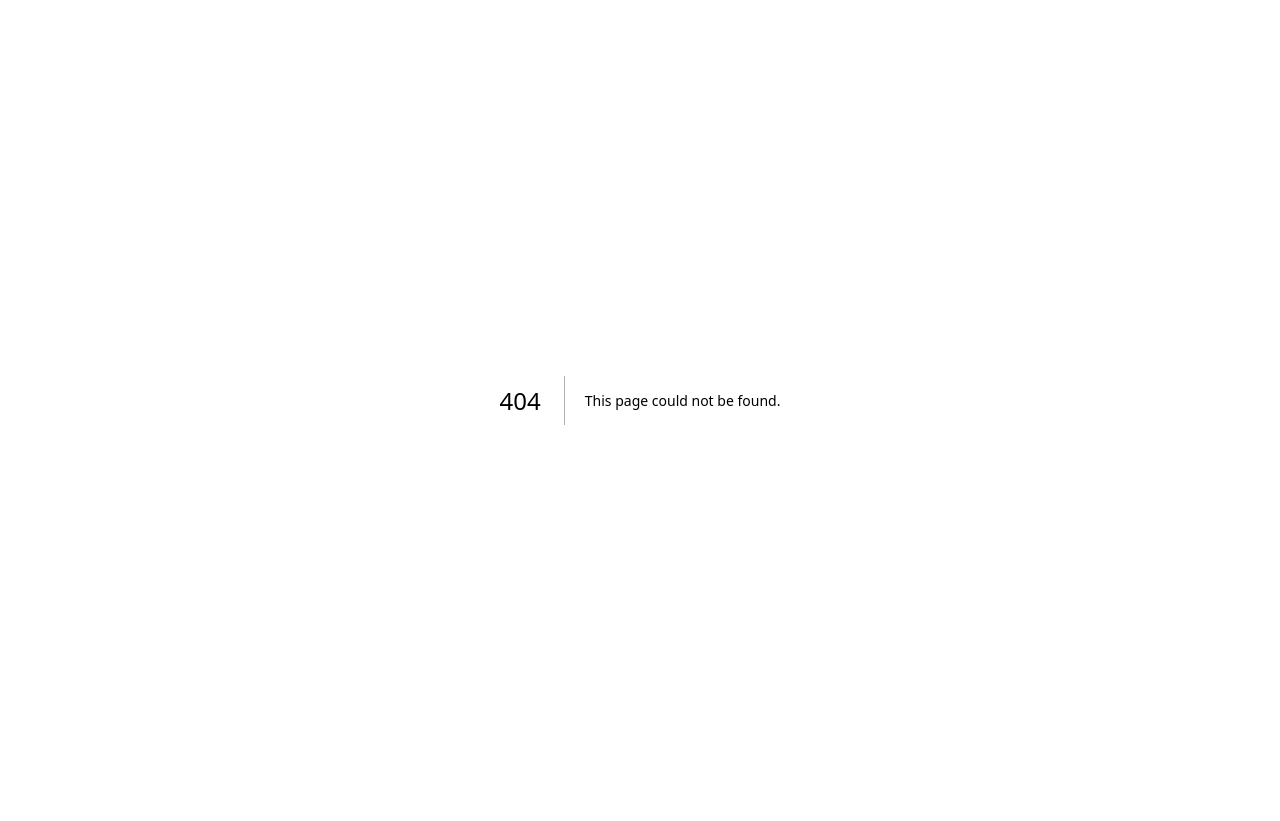
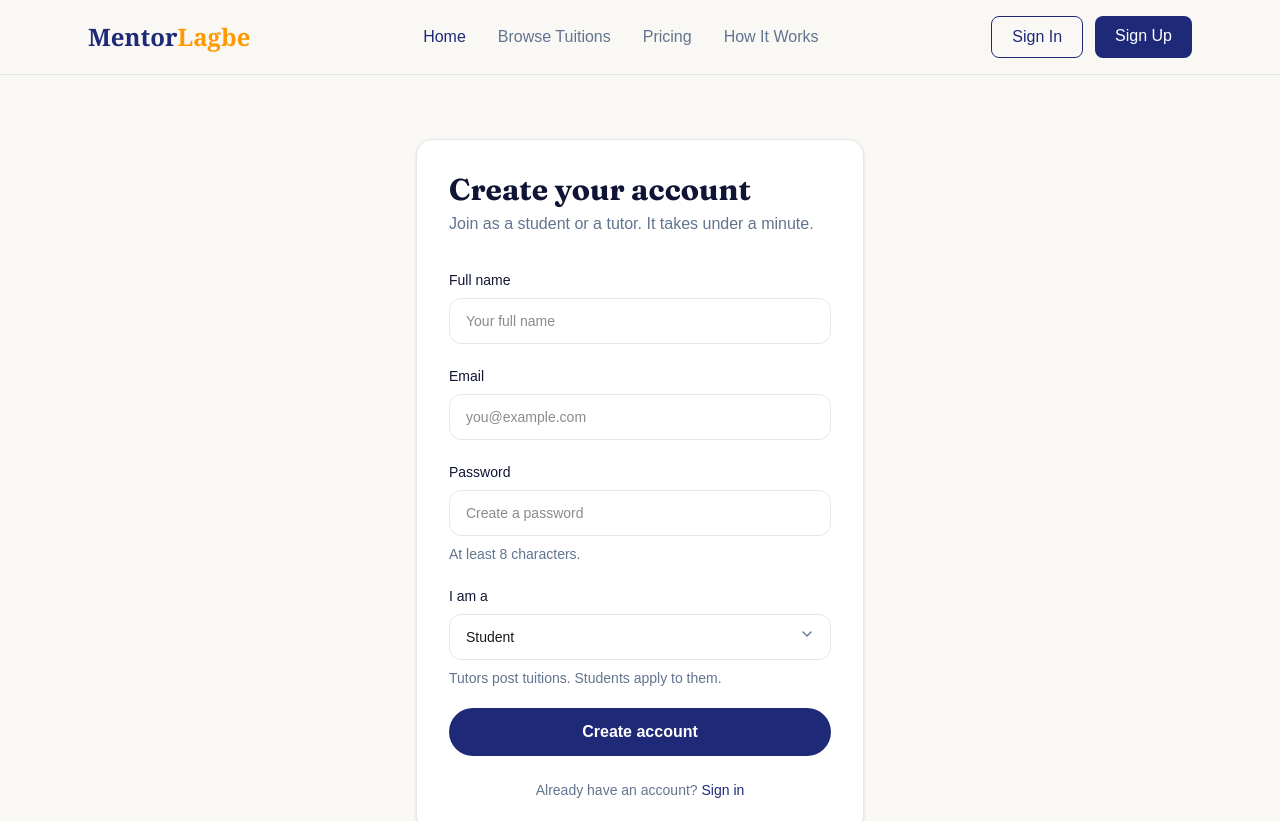
Before and after one commit to mdredoanhasan/A-9-MentorLagbe-client, a Next.js app: page /sign-up in a window 1280 px wide. Before the commit this address had no page. Shown: the top 821 px of the page. Before the commit the page ends 800 px from the top, so only its background shows below. Built offline with nearby package versions, Linux system fonts and the light colour scheme.

Commit message:
sign in page added

```diff
--- /dev/null
+++ b/src/app/(auth)/sign-in/page.tsx
@@ -0,0 +1,74 @@
+"use client";
+
+import Link from "next/link";
+import { FormEvent, useState } from "react";
+
+export default function SignInPage() {
+  const [email, setEmail] = useState("");
+  const [password, setPassword] = useState("");
+
+  function handleSubmit(e: FormEvent) {
+    e.preventDefault();
+    // TODO: call your auth API here
+    console.log({ email, password });
+  }
+
+  return (
+    <main className="flex min-h-screen items-center justify-center bg-[#faf8f4] px-4 py-16">
+      <div className="w-full max-w-md rounded-2xl border border-gray-200 bg-white p-8 shadow-sm">
+        <h1 className="font-[family-name:var(--font-fraunces)] text-3xl font-bold text-[#101535]">
+          Welcome back
+        </h1>
+        <p className="mt-1 text-slate-500">
+          Sign in to manage your tuitions and applications.
+        </p>
+
+        <form onSubmit={handleSubmit} className="mt-8 space-y-5">
+          <div>
+            <label htmlFor="email" className="text-sm font-medium text-[#101535]">
+              Email
+            </label>
+            <input
+              id="email"
+              type="email"
+              required
+              value={email}
+              onChange={(e) => setEmail(e.target.value)}
+              placeholder="you@example.com"
+              className="mt-1.5 w-full rounded-xl border border-gray-200 px-4 py-3 text-sm outline-none focus:border-[#1e2a78]"
+            />
+          </div>
+
+          <div>
+            <label htmlFor="password" className="text-sm font-medium text-[#101535]">
+              Password
+            </label>
+            <input
+              id="password"
+              type="password"
+              required
+              value={password}
+              onChange={(e) => setPassword(e.target.value)}
+              placeholder="Your password"
+              className="mt-1.5 w-full rounded-xl border border-gray-200 px-4 py-3 text-sm outline-none focus:border-[#1e2a78]"
+            />
+          </div>
+
+          <button
+            type="submit"
+            className="w-full rounded-full bg-[#1e2a78] py-3 font-semibold text-white hover:bg-[#161f5c]"
+          >
+            Sign in
+          </button>
+        </form>
+
+        <p className="mt-6 text-center text-sm text-slate-500">
+          New to MentorLagbe?{" "}
+          <Link href="/sign-up" className="font-medium text-[#1e2a78] hover:underline">
+            Create an account
+          </Link>
+        </p>
+      </div>
+    </main>
+  );
+}
--- /dev/null
+++ b/src/app/(auth)/sign-up/page.tsx
@@ -0,0 +1,119 @@
+"use client";
+
+import Link from "next/link";
+import { ChevronDown } from "lucide-react";
+import { FormEvent, useState } from "react";
+
+const inputStyle =
+  "mt-1.5 w-full rounded-xl border border-gray-200 px-4 py-3 text-sm outline-none focus:border-[#1e2a78] focus:ring-2 focus:ring-[#1e2a78]";
+const labelStyle = "text-sm font-medium text-[#101535]";
+const hintStyle = "mt-2 text-sm text-slate-500";
+
+export default function SignUpPage() {
+  const [form, setForm] = useState({
+    name: "",
+    email: "",
+    password: "",
+    role: "student",
+  });
+
+  function update(field: string, value: string) {
+    setForm((prev) => ({ ...prev, [field]: value }));
+  }
+
+  function handleSubmit(e: FormEvent) {
+    e.preventDefault();
+    // TODO: call your register API here
+    console.log(form);
+  }
+
+  return (
+    <main className="flex min-h-screen items-center justify-center bg-[#faf8f4] px-4 py-16">
+      <div className="w-full max-w-md rounded-2xl border border-gray-200 bg-white p-8 shadow-sm">
+        <h1 className="font-(family-name:--font-fraunces) text-3xl font-bold text-[#101535]">
+          Create your account
+        </h1>
+        <p className="mt-1 text-slate-500">
+          Join as a student or a tutor. It takes under a minute.
+        </p>
+
+        <form onSubmit={handleSubmit} className="mt-8 space-y-5">
+          <div>
+            <label htmlFor="name" className={labelStyle}>Full name</label>
+            <input
+              id="name"
+              type="text"
+              required
+              value={form.name}
+              onChange={(e) => update("name", e.target.value)}
+              placeholder="Your full name"
+              className={inputStyle}
+            />
+          </div>
+
+          <div>
+            <label htmlFor="email" className={labelStyle}>Email</label>
+            <input
+              id="email"
+              type="email"
+              required
+              value={form.email}
+              onChange={(e) => update("email", e.target.value)}
+              placeholder="you@example.com"
+              className={inputStyle}
+            />
+          </div>
+
+          <div>
+            <label htmlFor="password" className={labelStyle}>Password</label>
+            <input
+              id="password"
+              type="password"
+              required
+              minLength={8}
+              value={form.password}
+              onChange={(e) => update("password", e.target.value)}
+              placeholder="Create a password"
+              className={inputStyle}
+            />
+            <p className={hintStyle}>At least 8 characters.</p>
+          </div>
+
+          <div>
+            <label htmlFor="role" className={labelStyle}>I am a</label>
+            <div className="relative">
+              <select
+                id="role"
+                value={form.role}
+                onChange={(e) => update("role", e.target.value)}
+                className={`${inputStyle} appearance-none bg-white pr-10`}
+              >
+                <option value="student">Student</option>
+                <option value="tutor">Tutor</option>
+              </select>
+              <ChevronDown
+                size={16}
+                className="pointer-events-none absolute right-4 top-1/2 -translate-y-1/2 text-slate-500"
+              />
+            </div>
+            <p className={hintStyle}>Tutors post tuitions. Students apply to them.</p>
+          </div>
+
+          <button
+            type="submit"
+            className="w-full rounded-full bg-[#1e2a78] py-3 font-semibold text-white hover:bg-[#161f5c]"
+          >
+            Create account
+          </button>
+        </form>
+
+        <p className="mt-6 text-center text-sm text-slate-500">
+          Already have an account?{" "}
+          <Link href="/sign-in" className="font-medium text-[#1e2a78] hover:underline">
+            Sign in
+          </Link>
+        </p>
+      </div>
+    </main>
+  );
+}
--- a/src/app/layout.tsx
+++ b/src/app/layout.tsx
@@ -1,5 +1,7 @@
 import { Fraunces } from "next/font/google";
 import "./globals.css";
+import Navbar from "./components/navbar";
+import Footer from "./components/footer";
 
 const fraunces = Fraunces({
   subsets: ["latin"],
@@ -10,7 +12,12 @@ const fraunces = Fraunces({
 export default function RootLayout({ children }: { children: React.ReactNode }) {
   return (
     <html lang="en" className={fraunces.variable}>
-      <body>{children}</body>
+
+      <body>
+        <Navbar/>
+        {children}
+      <Footer/>
+      </body>
     </html>
   );
 }
--- a/src/app/page.tsx
+++ b/src/app/page.tsx
@@ -1,14 +1,11 @@
-import Footer from "./components/footer";
 import Hero from "./components/hero";
 import HowItWorks from "./components/how-it-work";
-import Navbar from "./components/navbar";
-
 
 export default function Home() {
-  return <div>
-    <Navbar></Navbar>
-    <Hero></Hero>
-    <HowItWorks />
-    <Footer/>
-  </div>;
+  return (
+    <div>
+      <Hero></Hero>
+      <HowItWorks />
+    </div>
+  );
 }
```
